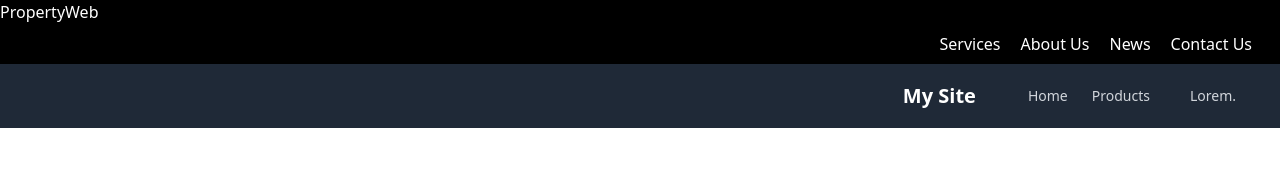
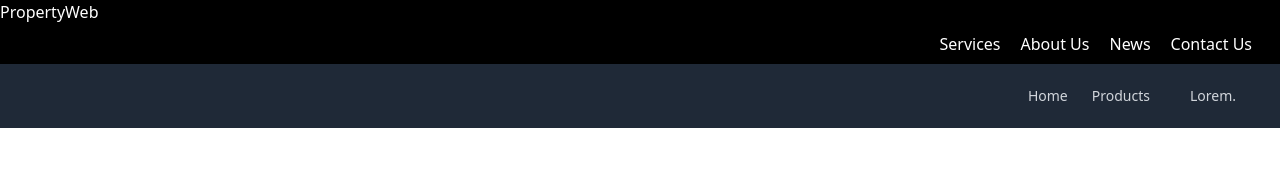
Before and after one commit to Akwei001/propertywebv1, a Next.js app: page / in a window 1280 px wide. Shown: the top 178 px of the page. Built offline with nearby package versions, Linux system fonts and the light colour scheme.

Commit message:
menu margin changed

```diff
--- a/src/components/Menu.tsx
+++ b/src/components/Menu.tsx
@@ -18,12 +18,12 @@ export const Menu = () => {
   return (
     <>
       <nav className='bg-gray-800'>
-        <div className='px-4 mx-auto max-w-7xl sm:px-6 lg:px-8'>
+        <div className='px-4 mx-auto sm:px-6 lg:px-8'>
           <div className='flex items-center justify-end h-16'>
             <div className='flex items-center'>
               <div className='flex-shrink-0'>
                 <Link href='/'>
-                  <span className='text-xl font-bold text-white'>My Site</span>
+                  <span className='text-xl font-bold text-white'></span>
                 </Link>
               </div>
               <div className='hidden md:block'>
```
